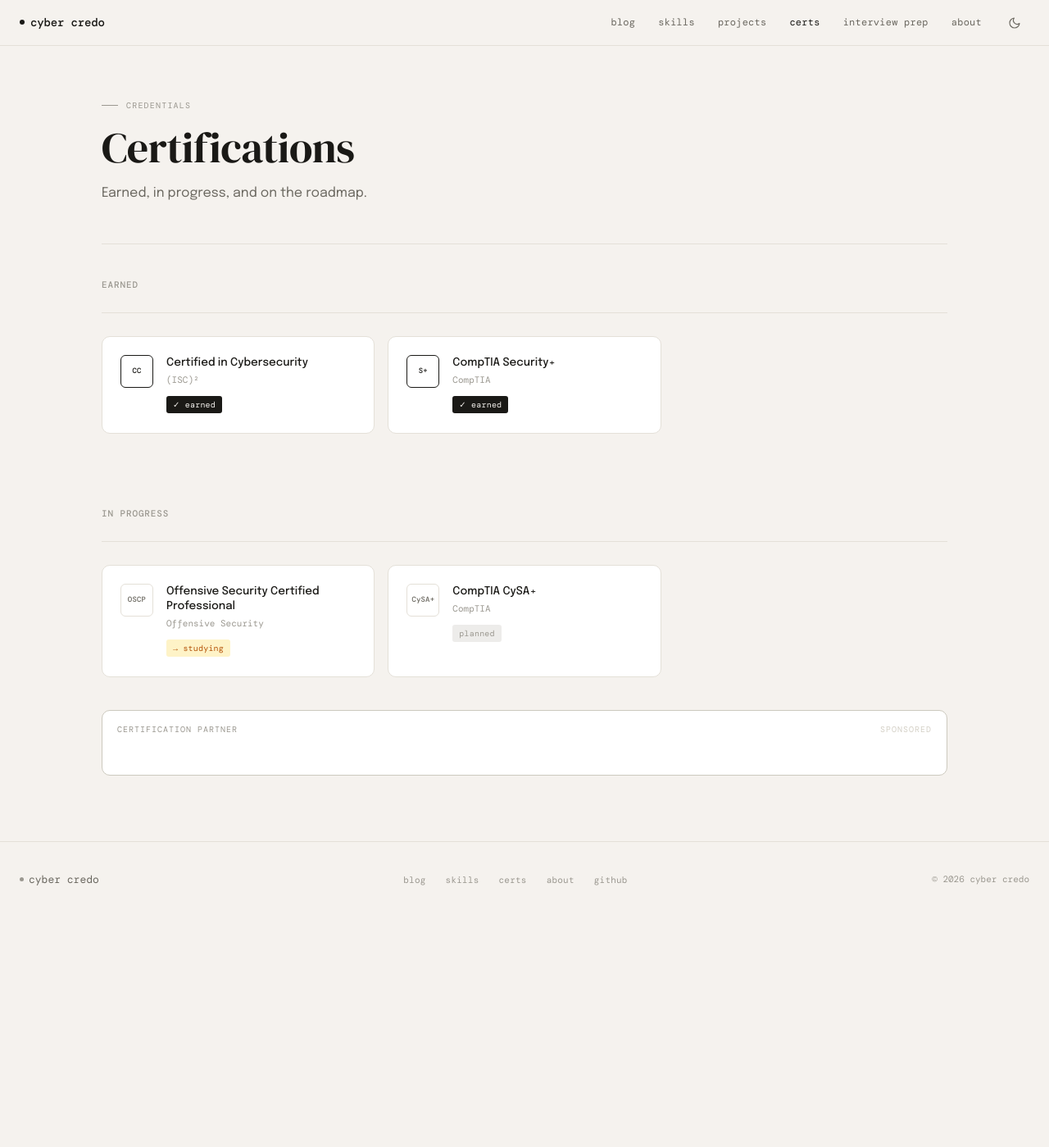
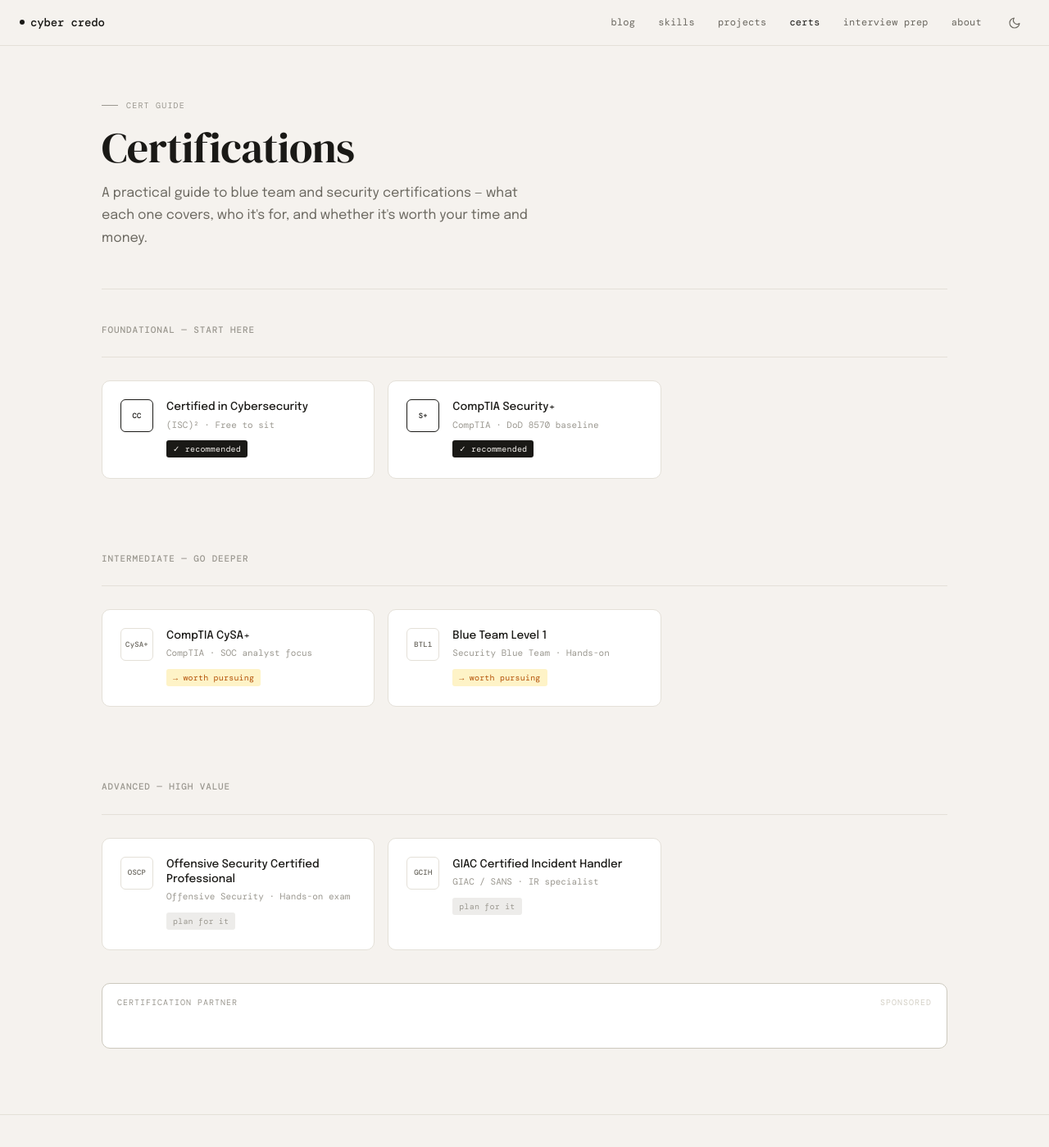
Before and after one commit to shreeprasaath/cyber-credo, a Jekyll site: the page built from certifications/index.html, in a window 1280 px wide and 1400 px high. Shown: the whole window at 82% size. Built offline with Jekyll 4.4.1, drawn with Linux system fonts in a browser that asks for light colours; some web fonts are replaced.

Commit message:
Content: rewrite all pages to be reader-first, consolidate personal info in About
Homepage: hero focuses on what readers get (practical guides, tools that work)
         stats now show site value (guides, topics, interview questions, tools)
         CTA changed from 'about me' to 'interview prep'

Blog: descriptor rewritten to focus on reader benefit, not author perspective

Skills: renamed to 'Topics covered', reframed as a site coverage map
        progress bars now show depth of coverage per topic, not personal skill
        section renamed from 'currently studying' to 'expanding coverage'

Certifications: rewritten as a reader-facing cert guide — what each cert
               covers, who it's for, whether it's worth pursuing
               Added BTL1 and GCIH as useful recommendations for readers

Projects: rewritten to emphasise reader utility — fork it, use it, adapt it
          Descriptions focus on what you can do with each project

About: all personal 'me' content consolidated here — background, daily work,
       certs, tools, philosophy, contact. Rich and specific.

https://claude.ai/code/session_016WNDKg47eTr9c2KyA6eFma

```diff
--- a/blog/index.html
+++ b/blog/index.html
@@ -7,9 +7,9 @@ permalink: /blog/
 <div class="container">
 
   <div class="page-header">
-    <div class="eyebrow">writing</div>
+    <div class="eyebrow">guides &amp; writeups</div>
     <h1>All posts</h1>
-    <p>Field notes, tool breakdowns, and lessons from the SOC floor.</p>
+    <p>Practical walkthroughs on detection engineering, threat hunting, SIEM configuration, home labs, and blue team operations — no fluff, no vendor spin.</p>
   </div>
 
   <!-- Tag filter row -->
--- a/certifications/index.html
+++ b/certifications/index.html
@@ -7,14 +7,14 @@ permalink: /certifications/
 <div class="container">
 
   <div class="page-header">
-    <div class="eyebrow">credentials</div>
+    <div class="eyebrow">cert guide</div>
     <h1>Certifications</h1>
-    <p>Earned, in progress, and on the roadmap.</p>
+    <p>A practical guide to blue team and security certifications — what each one covers, who it's for, and whether it's worth your time and money.</p>
   </div>
 
-  <!-- Earned section -->
+  <!-- Entry-level / foundational -->
   <div class="section-header" style="padding-top:0;">
-    <h2>earned</h2>
+    <h2>foundational — start here</h2>
   </div>
 
   <div class="cert-grid">
@@ -22,23 +22,47 @@ permalink: /certifications/
       <div class="cert-badge earned">CC</div>
       <div class="cert-info">
         <h3>Certified in Cybersecurity</h3>
-        <p class="cert-issuer">(ISC)²</p>
-        <span class="cert-status-pill earned">&check; earned</span>
+        <p class="cert-issuer">(ISC)² &middot; Free to sit</p>
+        <span class="cert-status-pill earned">&check; recommended</span>
       </div>
     </div>
     <div class="cert-card">
       <div class="cert-badge earned">S+</div>
       <div class="cert-info">
         <h3>CompTIA Security+</h3>
-        <p class="cert-issuer">CompTIA</p>
-        <span class="cert-status-pill earned">&check; earned</span>
+        <p class="cert-issuer">CompTIA &middot; DoD 8570 baseline</p>
+        <span class="cert-status-pill earned">&check; recommended</span>
       </div>
     </div>
   </div>
 
-  <!-- In progress section -->
+  <!-- Intermediate -->
   <div class="section-header">
-    <h2>in progress</h2>
+    <h2>intermediate — go deeper</h2>
+  </div>
+
+  <div class="cert-grid">
+    <div class="cert-card">
+      <div class="cert-badge">CySA+</div>
+      <div class="cert-info">
+        <h3>CompTIA CySA+</h3>
+        <p class="cert-issuer">CompTIA &middot; SOC analyst focus</p>
+        <span class="cert-status-pill studying">&rarr; worth pursuing</span>
+      </div>
+    </div>
+    <div class="cert-card">
+      <div class="cert-badge">BTL1</div>
+      <div class="cert-info">
+        <h3>Blue Team Level 1</h3>
+        <p class="cert-issuer">Security Blue Team &middot; Hands-on</p>
+        <span class="cert-status-pill studying">&rarr; worth pursuing</span>
+      </div>
+    </div>
+  </div>
+
+  <!-- Advanced -->
+  <div class="section-header">
+    <h2>advanced — high value</h2>
   </div>
 
   <div class="cert-grid">
@@ -46,16 +70,16 @@ permalink: /certifications/
       <div class="cert-badge">OSCP</div>
       <div class="cert-info">
         <h3>Offensive Security Certified Professional</h3>
-        <p class="cert-issuer">Offensive Security</p>
-        <span class="cert-status-pill studying">&rarr; studying</span>
+        <p class="cert-issuer">Offensive Security &middot; Hands-on exam</p>
+        <span class="cert-status-pill planned">plan for it</span>
       </div>
     </div>
     <div class="cert-card">
-      <div class="cert-badge">CySA+</div>
+      <div class="cert-badge">GCIH</div>
       <div class="cert-info">
-        <h3>CompTIA CySA+</h3>
-        <p class="cert-issuer">CompTIA</p>
-        <span class="cert-status-pill planned">planned</span>
+        <h3>GIAC Certified Incident Handler</h3>
+        <p class="cert-issuer">GIAC / SANS &middot; IR specialist</p>
+        <span class="cert-status-pill planned">plan for it</span>
       </div>
     </div>
   </div>
```
Also changed, not shown: about/index.html (+22 -12 lines), index.html (+14 -14 lines), projects/index.html (+12 -12 lines), skills/index.html (+18 -18 lines).
